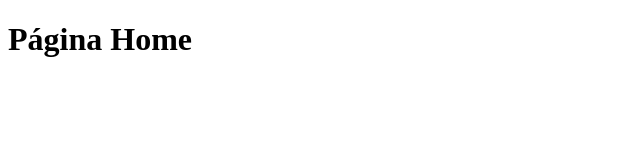
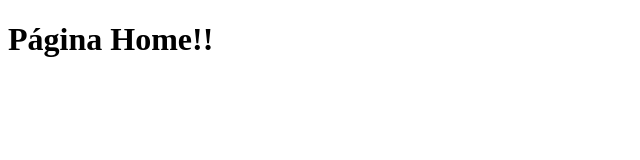
Before and after one commit to andyantunes/clone-tabnews, a Next.js app: page / in a window 1280 px wide. Shown: the top 160 px of the page, without its empty margins (0-640 px from the left). Built offline with nearby package versions, Linux system fonts and the light colour scheme.

Commit message:
Modifica a frase

```diff
--- a/pages/index.js
+++ b/pages/index.js
@@ -1,5 +1,5 @@
 function Home() {
-    return <h1> Página Home </h1>
+    return <h1> Página Home!! </h1>
 }
 
 export default Home;
```
